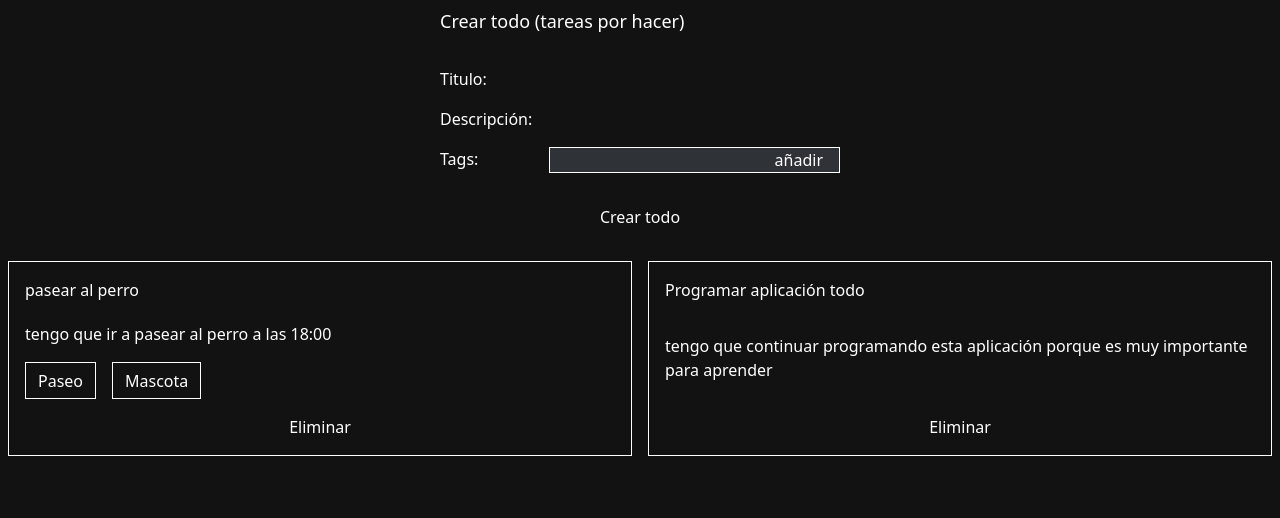
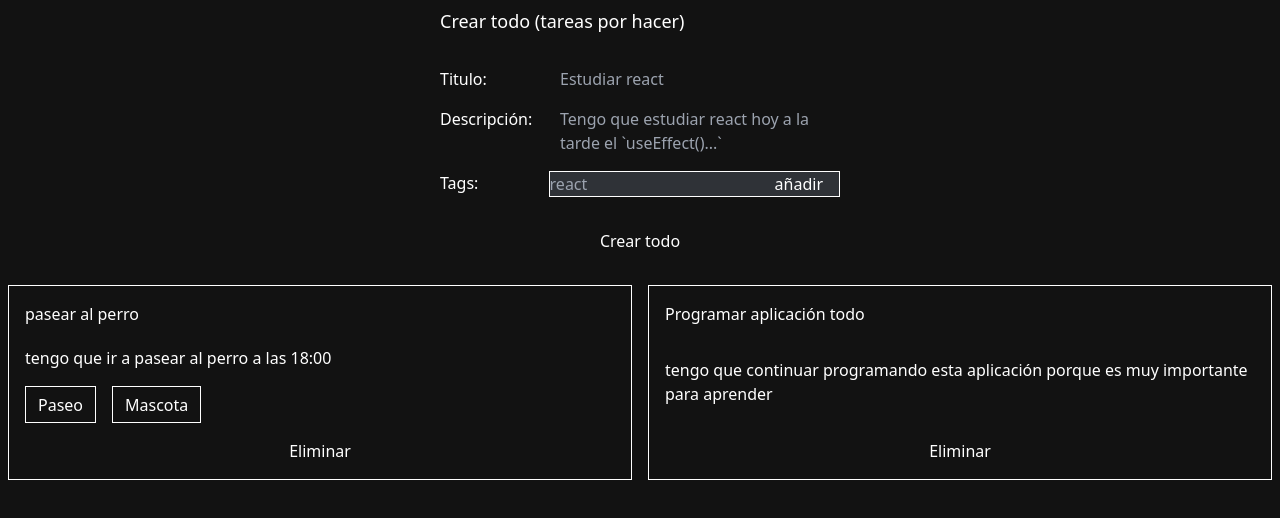
Before and after one commit to SirMarkus73/todo-app, a React (Vite) app: page / in a window 1280 px wide. Shown: the top 518 px of the page. Built offline with nearby package versions, Linux system fonts and the light colour scheme.

Commit message:
add placeholders

```diff
--- a/src/components/tag/tagGenerator/tagGenerator.tsx
+++ b/src/components/tag/tagGenerator/tagGenerator.tsx
@@ -27,6 +27,7 @@ export function TagGenerator({ onUpdate }: Props) {
       <label>
         <input
           name="tag"
+          placeholder="react"
           value={tagInputValue}
           onChange={(e) => setTagInputValue(e.target.value)}
           onKeyDown={addTagOnEnter}
--- a/src/components/todoForm/todoForm.tsx
+++ b/src/components/todoForm/todoForm.tsx
@@ -39,11 +39,15 @@ export function TodoForm() {
       <legend>Crear todo (tareas por hacer)</legend>
       <label>
         Titulo:
-        <input type="text" name="title" required />
+        <input type="text" name="title" required placeholder="Estudiar react" />
       </label>
       <label>
         Descripción:
-        <textarea name="description" required></textarea>
+        <textarea
+          name="description"
+          required
+          placeholder="Tengo que estudiar react hoy a la tarde el `useEffect()...`"
+        ></textarea>
       </label>
       <TagGenerator onUpdate={updateTags} />
       <TagList tags={tags} removeTag={removeTag} />
```
